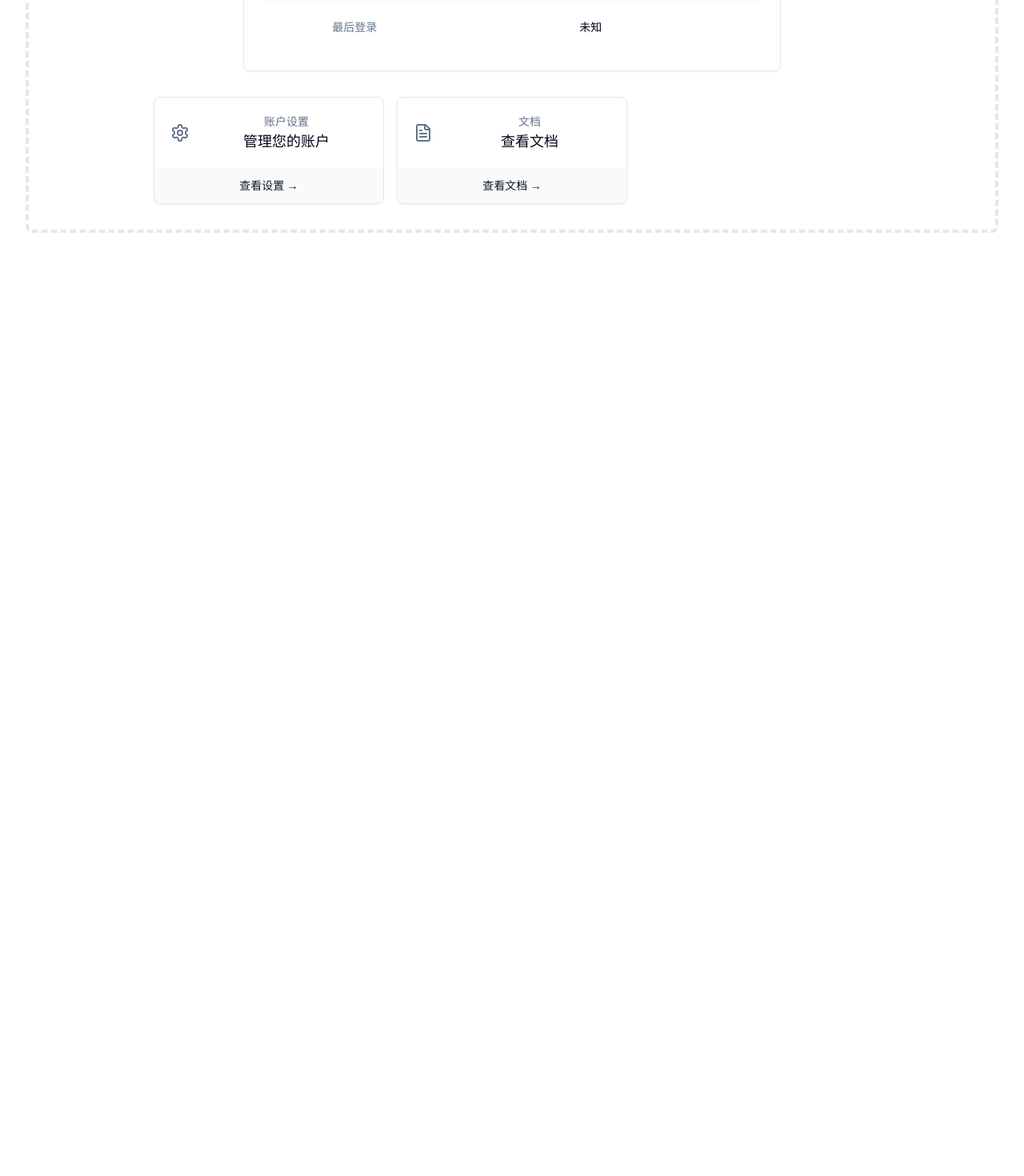
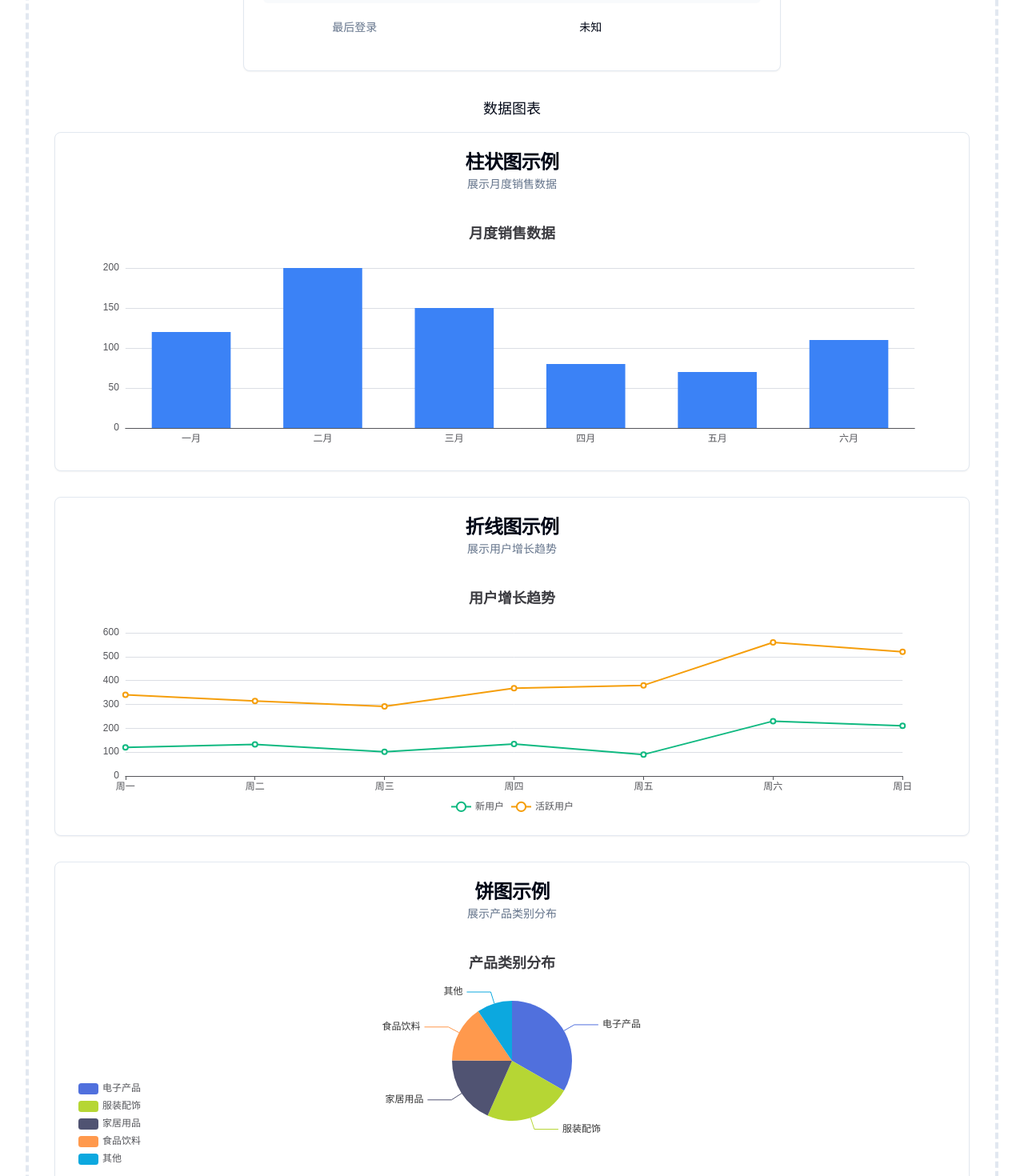
Before and after one commit to xixixiaoyu/vue3-template, a Vue app: page / in a window 1280 px wide. Shown: the part 520-1990 px from the top of the page at 80% size. Before the commit the page ends 859 px from the top, so only its background shows below. Built offline with nearby package versions, Linux system fonts and the light colour scheme; no server answers.

Commit message:
feat(dependencies): 添加 echarts 和 vue-echarts 依赖
新增 echarts v6.0.0 和 vue-echarts v8.0.1 作为项目依赖，
用于支持图表功能的开发和集成。

```diff
--- a/package.json
+++ b/package.json
@@ -46,6 +46,7 @@
     "@vue/devtools": "^8.0.5",
     "axios": "^1.13.2",
     "date-fns": "^4.1.0",
+    "echarts": "^6.0.0",
     "lodash-es": "^4.17.21",
     "lucide-vue-next": "^0.294.0",
     "pinia": "^2.1.7",
@@ -54,6 +55,7 @@
     "unhead": "^2.0.19",
     "vee-validate": "^4.15.1",
     "vue": "^3.3.9",
+    "vue-echarts": "^8.0.1",
     "vue-router": "^4.2.5",
     "zod": "^4.1.13"
   },
--- /dev/null
+++ b/src/components/ui/chart/Chart.vue
@@ -0,0 +1,79 @@
+<template>
+  <div ref="chartRef" :style="{ width, height }" />
+</template>
+
+<script setup lang="ts">
+// 定义组件名称为多词形式
+defineOptions({
+  name: 'BaseChart',
+})
+import { ref, onMounted, onBeforeUnmount, watch } from 'vue'
+import * as echarts from 'echarts/core'
+import type { EChartsOption } from 'echarts'
+
+interface Props {
+  option: EChartsOption
+  width?: string
+  height?: string
+  theme?: string
+  autoResize?: boolean
+}
+
+const props = withDefaults(defineProps<Props>(), {
+  width: '100%',
+  height: '400px',
+  autoResize: true,
+})
+
+const chartRef = ref<HTMLDivElement>()
+let chartInstance: echarts.ECharts | null = null
+
+const initChart = () => {
+  if (!chartRef.value) return
+
+  chartInstance = echarts.init(chartRef.value, props.theme)
+  chartInstance.setOption(props.option)
+
+  if (props.autoResize) {
+    window.addEventListener('resize', handleResize)
+  }
+}
+
+const handleResize = () => {
+  if (chartInstance) {
+    chartInstance.resize()
+  }
+}
+
+const updateChart = () => {
+  if (chartInstance) {
+    chartInstance.setOption(props.option, true)
+  }
+}
+
+watch(
+  () => props.option,
+  () => {
+    updateChart()
+  },
+  { deep: true }
+)
+
+onMounted(() => {
+  initChart()
+})
+
+onBeforeUnmount(() => {
+  if (chartInstance) {
+    chartInstance.dispose()
+    chartInstance = null
+  }
+  if (props.autoResize) {
+    window.removeEventListener('resize', handleResize)
+  }
+})
+
+defineExpose({
+  getChartInstance: () => chartInstance,
+})
+</script>
--- /dev/null
+++ b/src/components/ui/chart/SampleCharts.vue
@@ -0,0 +1,170 @@
+<template>
+  <div class="space-y-8">
+    <!-- 柱状图 -->
+    <Card>
+      <CardHeader>
+        <CardTitle>柱状图示例</CardTitle>
+        <CardDescription>展示月度销售数据</CardDescription>
+      </CardHeader>
+      <CardContent>
+        <Chart :option="barChartOption" height="300px" />
+      </CardContent>
+    </Card>
+
+    <!-- 折线图 -->
+    <Card>
+      <CardHeader>
+        <CardTitle>折线图示例</CardTitle>
+        <CardDescription>展示用户增长趋势</CardDescription>
+      </CardHeader>
+      <CardContent>
+        <Chart :option="lineChartOption" height="300px" />
+      </CardContent>
+    </Card>
+
+    <!-- 饼图 -->
+    <Card>
+      <CardHeader>
+        <CardTitle>饼图示例</CardTitle>
+        <CardDescription>展示产品类别分布</CardDescription>
+      </CardHeader>
+      <CardContent>
+        <Chart :option="pieChartOption" height="300px" />
+      </CardContent>
+    </Card>
+  </div>
+</template>
+
+<script setup lang="ts">
+import { computed } from 'vue'
+import { Chart } from '.'
+import { Card, CardContent, CardDescription, CardHeader, CardTitle } from '../card'
+import type { EChartsOption } from 'echarts'
+
+// 柱状图配置
+const barChartOption = computed<EChartsOption>(() => ({
+  title: {
+    text: '月度销售数据',
+    left: 'center',
+  },
+  tooltip: {
+    trigger: 'axis',
+    axisPointer: {
+      type: 'shadow',
+    },
+  },
+  grid: {
+    left: '3%',
+    right: '4%',
+    bottom: '3%',
+    containLabel: true,
+  },
+  xAxis: {
+    type: 'category',
+    data: ['一月', '二月', '三月', '四月', '五月', '六月'],
+    axisTick: {
+      alignWithLabel: true,
+    },
+  },
+  yAxis: {
+    type: 'value',
+  },
+  series: [
+    {
+      name: '销售额',
+      type: 'bar',
+      barWidth: '60%',
+      data: [120, 200, 150, 80, 70, 110],
+      itemStyle: {
+        color: '#3b82f6',
+      },
+    },
+  ],
+}))
+
+// 折线图配置
+const lineChartOption = computed<EChartsOption>(() => ({
+  title: {
+    text: '用户增长趋势',
+    left: 'center',
+  },
+  tooltip: {
+    trigger: 'axis',
+  },
+  legend: {
+    data: ['新用户', '活跃用户'],
+    bottom: 0,
+  },
+  grid: {
+    left: '3%',
+    right: '4%',
+    bottom: '10%',
+    containLabel: true,
+  },
+  xAxis: {
+    type: 'category',
+    boundaryGap: false,
+    data: ['周一', '周二', '周三', '周四', '周五', '周六', '周日'],
+  },
+  yAxis: {
+    type: 'value',
+  },
+  series: [
+    {
+      name: '新用户',
+      type: 'line',
+      stack: 'Total',
+      data: [120, 132, 101, 134, 90, 230, 210],
+      itemStyle: {
+        color: '#10b981',
+      },
+    },
+    {
+      name: '活跃用户',
+      type: 'line',
+      stack: 'Total',
+      data: [220, 182, 191, 234, 290, 330, 310],
+      itemStyle: {
+        color: '#f59e0b',
+      },
+    },
+  ],
+}))
+
+// 饼图配置
+const pieChartOption = computed<EChartsOption>(() => ({
+  title: {
+    text: '产品类别分布',
+    left: 'center',
+  },
+  tooltip: {
+    trigger: 'item',
+    formatter: '{a} <br/>{b}: {c} ({d}%)',
+  },
+  legend: {
+    orient: 'vertical',
+    left: 'left',
+  },
+  series: [
+    {
+      name: '产品类别',
+      type: 'pie',
+      radius: '50%',
+      data: [
+        { value: 1048, name: '电子产品' },
+        { value: 735, name: '服装配饰' },
+        { value: 580, name: '家居用品' },
+        { value: 484, name: '食品饮料' },
+        { value: 300, name: '其他' },
+      ],
+      emphasis: {
+        itemStyle: {
+          shadowBlur: 10,
+          shadowOffsetX: 0,
+          shadowColor: 'rgba(0, 0, 0, 0.5)',
+        },
+      },
+    },
+  ],
+}))
+</script>
--- /dev/null
+++ b/src/components/ui/chart/index.ts
@@ -0,0 +1,2 @@
+export { default as Chart } from './Chart.vue'
+export { default as SampleCharts } from './SampleCharts.vue'
--- a/src/components/ui/index.ts
+++ b/src/components/ui/index.ts
@@ -2,6 +2,7 @@ export * from './accordion'
 export * from './avatar'
 export * from './button'
 export * from './card'
+export * from './chart'
 export * from './checkbox'
 export * from './dialog'
 export * from './dropdown-menu'
--- a/src/main.ts
+++ b/src/main.ts
@@ -3,6 +3,29 @@ import { createPinia } from 'pinia'
 import { createPersistedState } from 'pinia-plugin-persistedstate'
 import App from './App.vue'
 import router from './router'
+
+// 导入 echarts 和 vue-echarts
+import { CanvasRenderer } from 'echarts/renderers'
+import { BarChart, LineChart, PieChart } from 'echarts/charts'
+import {
+  TitleComponent,
+  TooltipComponent,
+  LegendComponent,
+  GridComponent,
+} from 'echarts/components'
+import { use } from 'echarts/core'
+
+// 注册必要的组件
+use([
+  CanvasRenderer,
+  BarChart,
+  LineChart,
+  PieChart,
+  TitleComponent,
+  TooltipComponent,
+  LegendComponent,
+  GridComponent,
+])
 
 import './assets/main.css'
 
--- a/src/views/Dashboard.vue
+++ b/src/views/Dashboard.vue
@@ -4,6 +4,7 @@ import { useRouter } from 'vue-router'
 import { useAuthStore } from '@/stores/auth'
 import { User, LogOut, Home, Settings, FileText } from 'lucide-vue-next'
 import { Button, Card, CardContent, CardDescription, CardHeader, CardTitle } from '@/components/ui'
+import { SampleCharts } from '@/components/ui'
 
 const router = useRouter()
 const authStore = useAuthStore()
@@ -136,6 +137,12 @@ const handleSignOut = async () => {
               </CardContent>
             </Card>
 
+            <!-- 图表展示 -->
+            <div class="mt-8">
+              <h3 class="text-lg font-medium text-foreground mb-4">数据图表</h3>
+              <SampleCharts />
+            </div>
+
             <!-- 快速操作 -->
             <div
               class="mt-8 grid grid-cols-1 gap-4 sm:grid-cols-2 lg:grid-cols-3 max-w-4xl mx-auto"
--- a/vite.config.ts
+++ b/vite.config.ts
@@ -1,11 +1,10 @@
 import { fileURLToPath, URL } from 'node:url'
 import { defineConfig } from 'vite'
 import vue from '@vitejs/plugin-vue'
-import VueDevTools from '@vue/devtools'
 
 // https://vitejs.dev/config/
 export default defineConfig({
-  plugins: [vue(), VueDevTools()],
+  plugins: [vue()],
   resolve: {
     alias: {
       '@': fileURLToPath(new URL('./src', import.meta.url)),
```
Also changed, not shown: 1 other file (tests, documents, lock files or other folders).
